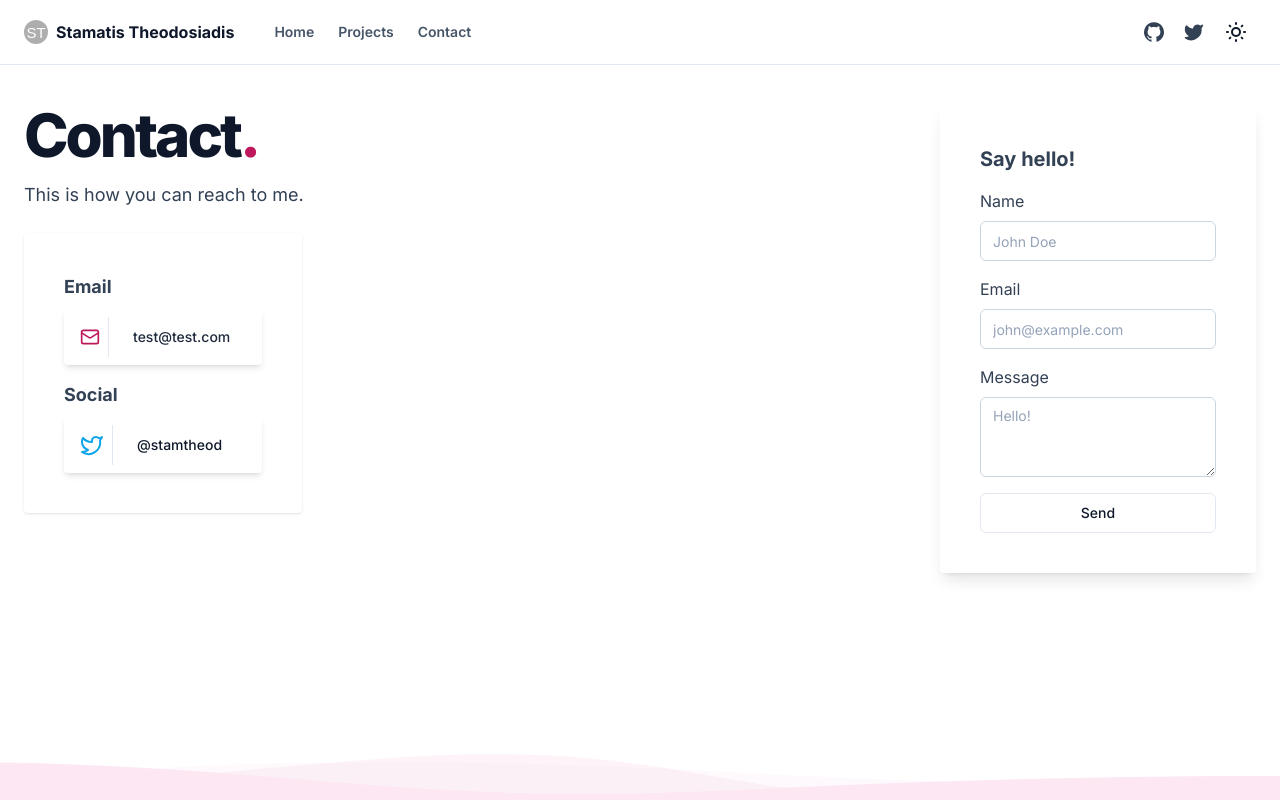
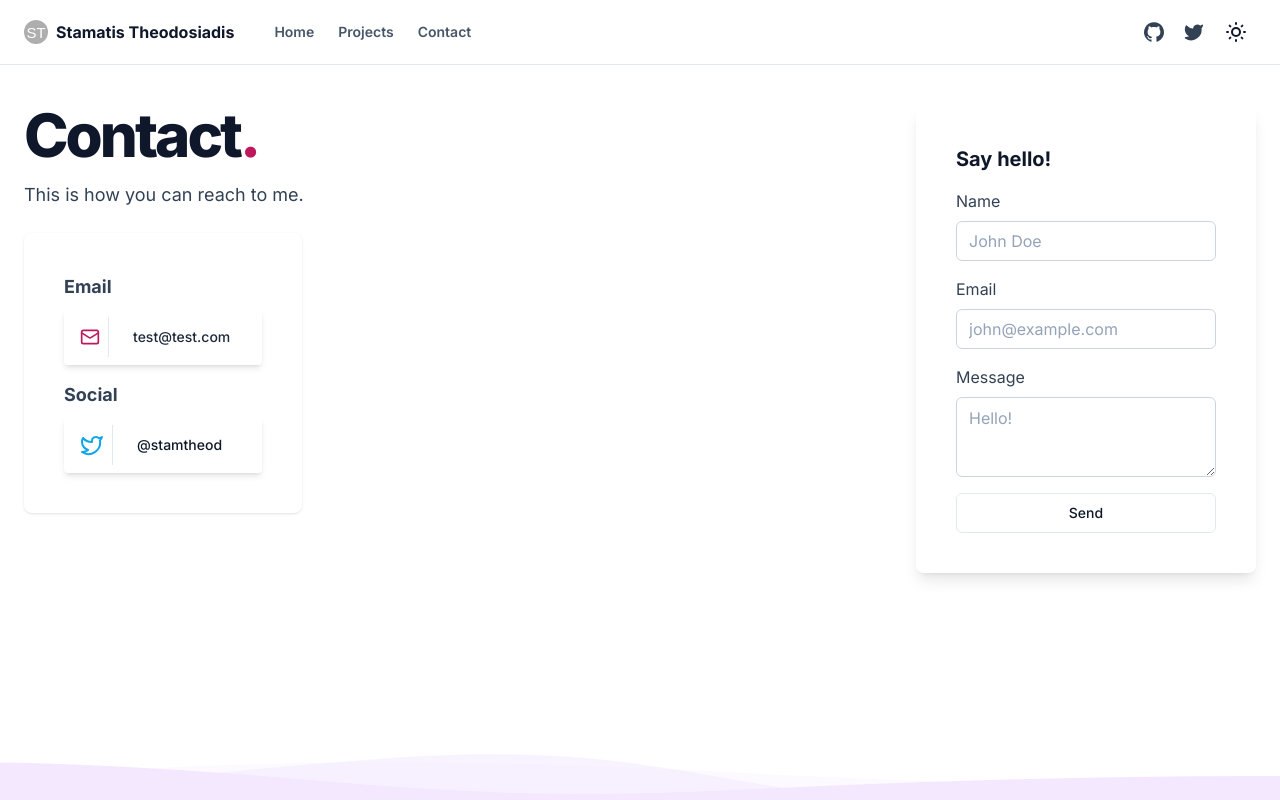
Before and after one commit to phxgg/stamtheod-portfolio, a Next.js app: page /contact in a window 1280 px wide. Built offline with nearby package versions, Linux system fonts and the light colour scheme.

Commit message:
ui updates

```diff
--- a/components/ui/wavy-bottom.tsx
+++ b/components/ui/wavy-bottom.tsx
@@ -5,11 +5,11 @@ export const WavyBottom = () => {
       <div className="wavy-bottom fixed bottom-0 animate-fading">
         <svg data-name="Layer 1" xmlns="http://www.w3.org/2000/svg" viewBox="0 0 1200 120" preserveAspectRatio="none">
           <path d="M0,0V46.29c47.79,22.2,103.59,32.17,158,28,70.36-5.37,136.33-33.31,206.8-37.5C438.64,32.43,512.34,53.67,583,72.05c69.27,18,138.3,24.88,209.4,13.08,36.15-6,69.85-17.84,104.45-29.34C989.49,25,1113-14.29,1200,52.47V0Z" opacity=".25"
-            className="fill-pink-100 dark:fill-slate-800"></path>
+            className="fill-purple-100 dark:fill-slate-800"></path>
           <path d="M0,0V15.81C13,36.92,27.64,56.86,47.69,72.05,99.41,111.27,165,111,224.58,91.58c31.15-10.15,60.09-26.07,89.67-39.8,40.92-19,84.73-46,130.83-49.67,36.26-2.85,70.9,9.42,98.6,31.56,31.77,25.39,62.32,62,103.63,73,40.44,10.79,81.35-6.69,119.13-24.28s75.16-39,116.92-43.05c59.73-5.85,113.28,22.88,168.9,38.84,30.2,8.66,59,6.17,87.09-7.5,22.43-10.89,48-26.93,60.65-49.24V0Z" opacity=".5"
-            className="fill-pink-100 dark:fill-slate-800"></path>
+            className="fill-purple-100 dark:fill-slate-800"></path>
           <path d="M0,0V5.63C149.93,59,314.09,71.32,475.83,42.57c43-7.64,84.23-20.12,127.61-26.46,59-8.63,112.48,12.24,165.56,35.4C827.93,77.22,886,95.24,951.2,90c86.53-7,172.46-45.71,248.8-84.81V0Z"
-            className="fill-pink-100 dark:fill-slate-800"></path>
+            className="fill-purple-100 dark:fill-slate-800"></path>
         </svg>
       </div>
     </>
--- a/package.json
+++ b/package.json
@@ -45,6 +45,7 @@
     "next-themes": "^0.2.1",
     "react": "^18.2.0",
     "react-dom": "^18.2.0",
+    "react-hot-toast": "^2.4.0",
     "sharp": "^0.31.3",
     "tailwind-merge": "^1.8.0",
     "tailwindcss-animate": "^1.0.5"
--- a/pages/_app.tsx
+++ b/pages/_app.tsx
@@ -3,11 +3,11 @@ import Head from "next/head"
 import { Inter as FontSans } from "@next/font/google"
 import { ThemeProvider } from "next-themes"
 
+import { WavyBottom } from "@/components/ui/wavy-bottom"
+import { Toaster } from "react-hot-toast"
+
 import "@/styles/globals.css"
 import "animate.css"
-
-import { WavyBottom } from "@/components/ui/wavy-bottom"
-import { Separator } from "@/components/ui/separator"
 
 const fontSans = FontSans({
   subsets: ["latin"],
@@ -33,6 +33,8 @@ export default function App({ Component, pageProps }: AppProps) {
       <ThemeProvider attribute="class" defaultTheme="system" enableSystem>
         <Component {...pageProps} />
         <WavyBottom />
+
+        <Toaster />
       </ThemeProvider>
     </>
   )
--- /dev/null
+++ b/pages/api/contact.ts
@@ -0,0 +1,13 @@
+import type { NextApiRequest, NextApiResponse } from "next";
+
+export default async function handler (req: NextApiRequest, res: NextApiResponse) {
+  if (req.method !== "POST")
+    return res.status(405).json({ error: "Method not allowed" });
+
+  const { name, email, message } = req.body;
+
+  if (!name || !email || !message)
+    return res.status(422).json({ error: "Invalid request body" });
+
+  return res.status(200).json({ message: "Success" });
+}
--- a/pages/contact.tsx
+++ b/pages/contact.tsx
@@ -1,3 +1,7 @@
+import Head from "next/head";
+import toast from "react-hot-toast";
+import { useState } from "react";
+
 import { Icons } from "@/components/icons";
 import { Layout } from "@/components/layout";
 import { TwitterHoverCard } from "@/components/twitter-hover-card";
@@ -6,15 +10,80 @@ import { Input } from "@/components/ui/input";
 import { Separator } from "@/components/ui/separator";
 import { Textarea } from "@/components/ui/textarea";
 import { siteConfig } from "@/config/site";
-import Head from "next/head";
+import { cn } from "@/lib/utils";
+import { useTheme } from "next-themes";
 
 export default function ContactPage() {
+  const { theme } = useTheme();
+
+  const [isSubmitting, setIsSubmitting] = useState(false);
+  const [name, setName] = useState("");
+  const [email, setEmail] = useState("");
+  const [message, setMessage] = useState("");
+
+  const handleContactSubmit = async (e: React.FormEvent<HTMLFormElement>) => {
+    e.preventDefault();
+    setIsSubmitting(true);
+
+    // const form = e.target as HTMLFormElement;
+    // const formData = new FormData(form);
+
+    const res = await fetch("/api/contact", {
+      method: "POST",
+      body: JSON.stringify({
+        name: name,
+        email: email,
+        message: message,
+      }),
+      headers: {
+        "Content-Type": "application/json",
+      }
+    });
+
+    if (res.ok) {
+      if (theme === "dark") {
+        toast("Message sent successfully!", {
+          icon: "👏",
+          style: {
+            borderRadius: '10px',
+            background: '#333',
+            color: '#fff',
+          },
+        });
+      } else {
+        toast("Message sent successfully!", {
+          icon: "👏",
+        });
+      }
+
+      setName("");
+      setEmail("");
+      setMessage("");
+    } else {
+      const data = await res.json();
+
+      if (theme === "dark") {
+        toast.error(data.error, {
+          style: {
+            borderRadius: '10px',
+            background: '#333',
+            color: '#fff',
+          },
+        });
+      } else {
+        toast.error(data.error);
+      }
+    }
+
+    setIsSubmitting(false);
+  }
+
   return (
     <Layout>
       <Head>
         <title>{`Contact / ${siteConfig.name}`}</title>
       </Head>
-      <section className="container grid items-center gap-6 pt-6 pb-8 md:py-10">
+      <section className="container grid items-center gap-6 overflow-hidden pt-6 pb-8 md:py-10">
         <div className="flex flex-col justify-between sm:flex-row">
           <div className="flex flex-col gap-6">
             <div className="animate__animated animate__jackInTheBox flex max-w-[980px] flex-col items-start gap-4">
@@ -28,7 +97,7 @@ export default function ContactPage() {
             </div>
 
             <div className="flex flex-row justify-between">
-              <div className="animate__animated animate__jackInTheBox flex flex-col gap-4 rounded p-10 shadow">
+              <div className="animate__animated animate__jackInTheBox flex flex-col gap-4 rounded-lg p-10 shadow dark:bg-gray-900">
                 <div className="flex flex-col gap-2">
                   <h2 className="text-lg font-bold text-slate-700 dark:text-slate-300">
                     Email
@@ -55,26 +124,51 @@ export default function ContactPage() {
             </div>
           </div>
 
-          <div className="animate__animated animate__jackInTheBox flex flex-col gap-4">
-            <div className="flex flex-col gap-4 rounded p-10 shadow-lg">
-              <h2 className="text-xl font-bold text-slate-700 dark:text-slate-400">
+          <div className="animate__animated animate__backInRight flex flex-col gap-4">
+            <div className="flex flex-col gap-4 rounded-lg p-10 shadow-lg dark:bg-gray-900">
+              <h2 className="text-xl font-bold">
                 Say hello!
               </h2>
-              <form className="space-y-4">
+              <form
+                className={cn(
+                  "space-y-4",
+                  isSubmitting && "pointer-events-none opacity-50"
+                )}
+                onSubmit={handleContactSubmit}
+              >
                 <div className="flex flex-col gap-2">
                   <label htmlFor="name" className="text-slate-700 dark:text-slate-400">Name</label>
-                  <Input type="text" placeholder="John Doe" />
+                  <Input
+                    type="text"
+                    className="text-base"
+                    placeholder="John Doe"
+                    value={name}
+                    onChange={(e) => setName(e.target.value)}
+                  />
                 </div>
                 <div className="flex flex-col gap-2">
                   <label htmlFor="email" className="text-slate-700 dark:text-slate-400">Email</label>
-                  <Input type="email" placeholder="john@example.com" />
+                  <Input
+                    type="email"
+                    className="text-base"
+                    placeholder="john@example.com"
+                    value={email}
+                    onChange={(e) => setEmail(e.target.value)}
+                  />
                 </div>
                 <div className="flex flex-col gap-2">
                   <label htmlFor="message" className="text-slate-700 dark:text-slate-400">Message</label>
-                  <Textarea placeholder="Hello!" />
+                  <Textarea
+                    className="text-base"
+                    placeholder="Hello!"
+                    value={message}
+                    onChange={(e) => setMessage(e.target.value)}
+                  />
                 </div>
                 <div className="flex flex-col gap-2">
-                  <Button variant="outline" type="submit">Send</Button>
+                  <Button variant="outline" type="submit">
+                    Send
+                  </Button>
                 </div>
               </form>
             </div>
--- a/pages/index.tsx
+++ b/pages/index.tsx
@@ -15,7 +15,7 @@ export default function IndexPage() {
       <Head>
         <title>{`Home / ${siteConfig.name}`}</title>
       </Head>
-      <section className="container grid items-center gap-6 pt-6 pb-8 md:py-10">
+      <section className="container grid items-center gap-6 pt-6 pb-8 md:py-10 overflow-hidden">
         <div className="animate__animated animate__backInLeft flex w-full max-w-[980px] flex-row justify-between gap-2">
           <div className="flex flex-col gap-6">
             <div className="flex items-center">
```
Also changed, not shown: 1 other file (tests, documents, lock files or other folders).
